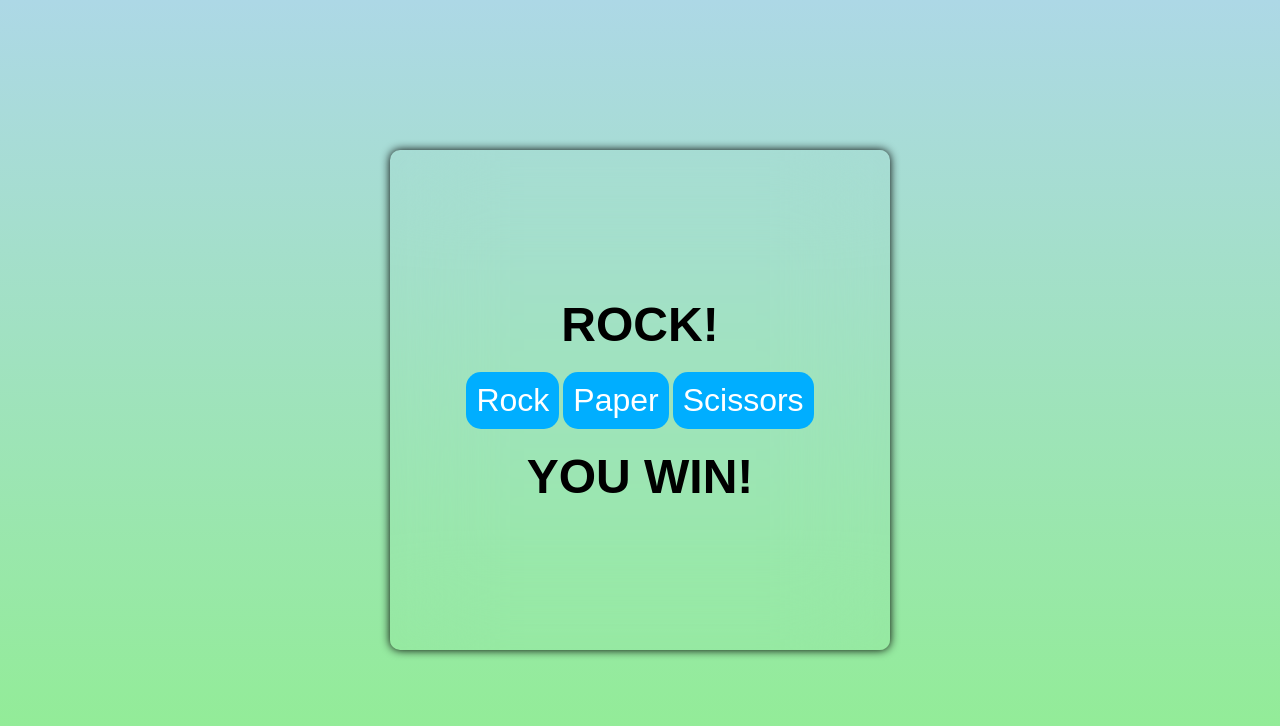
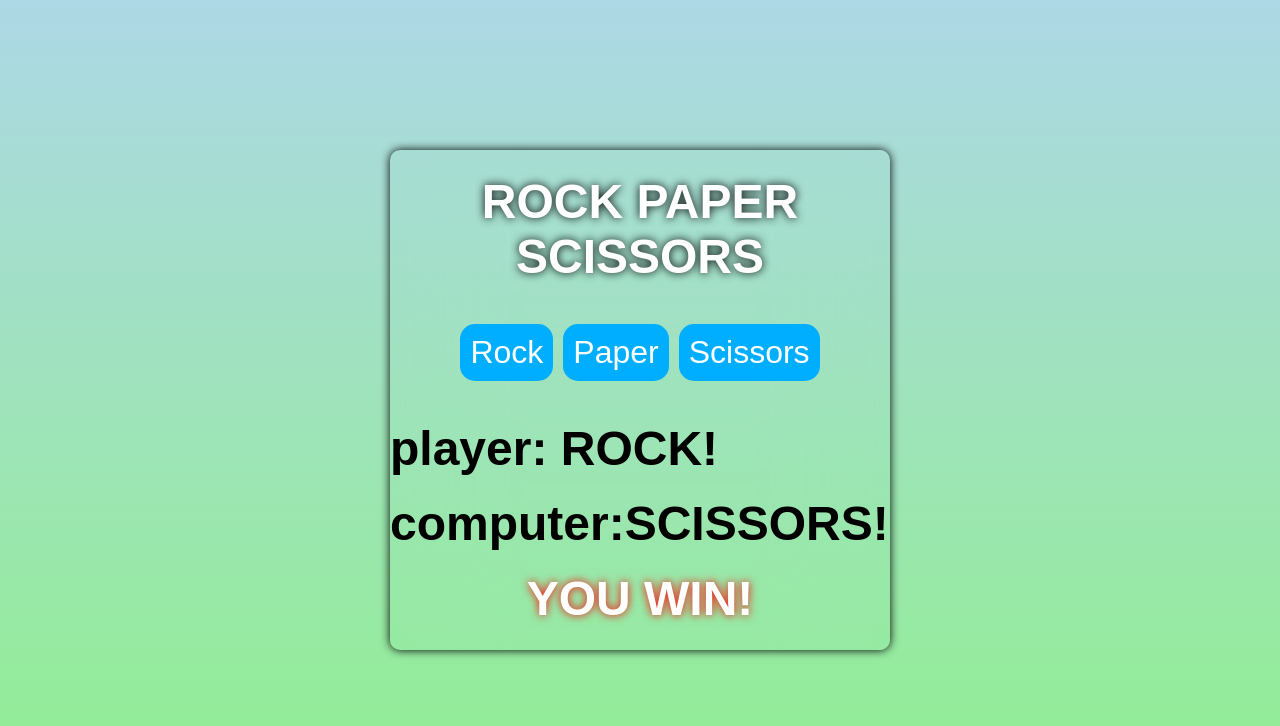
Before and after one commit to Tanecodes/paper-scissors-rock, a plain HTML site: page index.html in a window 1280 px wide. Both pictures are taken after a click on the button "Rock". Drawn offline with Linux system fonts and the light colour scheme.

Commit message:
so far ive implemented call back functions for each game button and returns a random computer result

```diff
--- a/game.js
+++ b/game.js
@@ -1,3 +1,17 @@
-const rockBtn = document.getElementById("rock");
-const paperBtn = document.getElementById("paper");
-const scissorsBtn = document.getElementById("scissors");
+const rockBtn = document.getElementById("rock").addEventListener("click",function(){
+  playerResult.textContent = "player: ROCK!";
+  computerResult.textContent = gameLoop[Math.floor(Math.random()*3)];
+});
+const paperBtn = document.getElementById("paper").addEventListener("click",function(){
+  playerResult.textContent = "player: PAPER!"
+  computerResult.textContent = gameLoop[Math.floor(Math.random()*3)];
+});
+const scissorsBtn = document.getElementById("scissors").addEventListener("click",function(){
+  playerResult.textContent = "player: SCISSORS!";
+  computerResult.textContent = gameLoop[Math.floor(Math.random()*3)];
+});
+
+let gameLoop = ["computer: ROCK!","computer:PAPER!","computer:SCISSORS!"];
+let playerResult = document.getElementById("playerResult");
+let computerResult = document.getElementById("computerResult");
+let result = document.getElementById("result");
--- a/index.html
+++ b/index.html
@@ -9,12 +9,14 @@
 <body>
 
   <div id="gameContainer">
-    <h1 id="showCase">ROCK!</h1>
+    <h1 id="showCase">ROCK PAPER SCISSORS</h1>
     <div id="buttonContainer">
       <button id="rock">Rock</button>
       <button id="paper">Paper</button>
       <button id="scissors">Scissors</button>
     </div>
+    <h1 id="playerResult">player:</h1>
+    <h1 id="computerResult">computer:</h1>
     <h1 id="result">YOU WIN!</h1>
   </div>
 
--- a/styles.css
+++ b/styles.css
@@ -29,6 +29,12 @@ h1{
   font-size: 3rem;
 }
 
+#buttonContainer{
+  display: flex;
+  gap: 10px;
+  padding: 20px;
+}
+
 button{
   font-size: 2rem;
   padding: 10px;
@@ -49,3 +55,22 @@ button:active{
   color: rgb(0, 174, 255);
   background-color: white;
 }
+
+#showCase{
+  text-align: center;
+  color: white;
+  text-shadow: 0px 0px 10px black;
+}
+
+#playerResult{
+  align-self: flex-start;
+}
+
+#computerResult{
+  align-self: flex-start;
+}
+
+#result{
+  text-shadow: 0px 0px 10px red;
+  color: white;
+}
```
